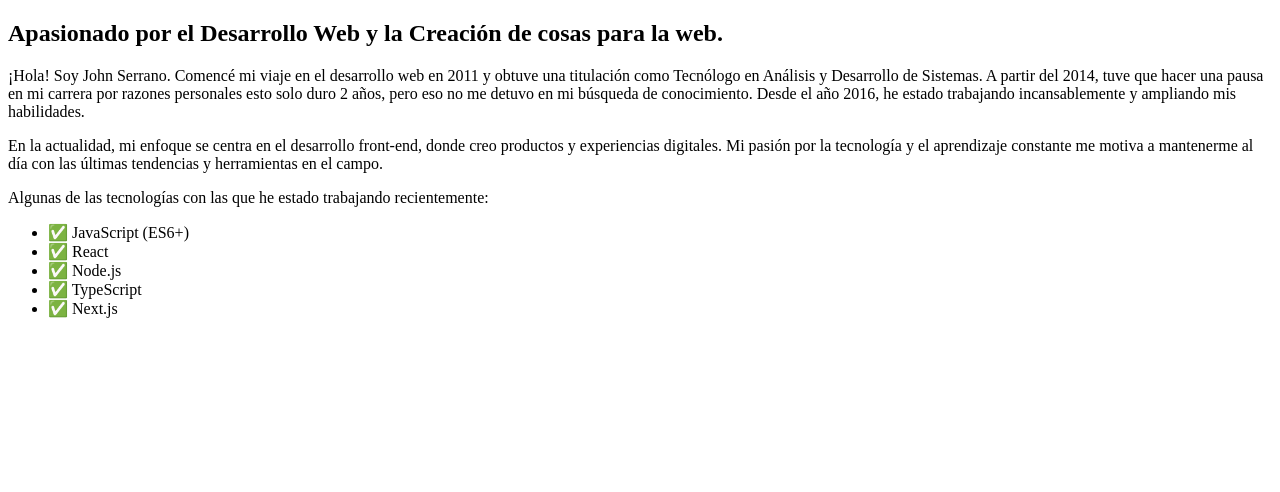
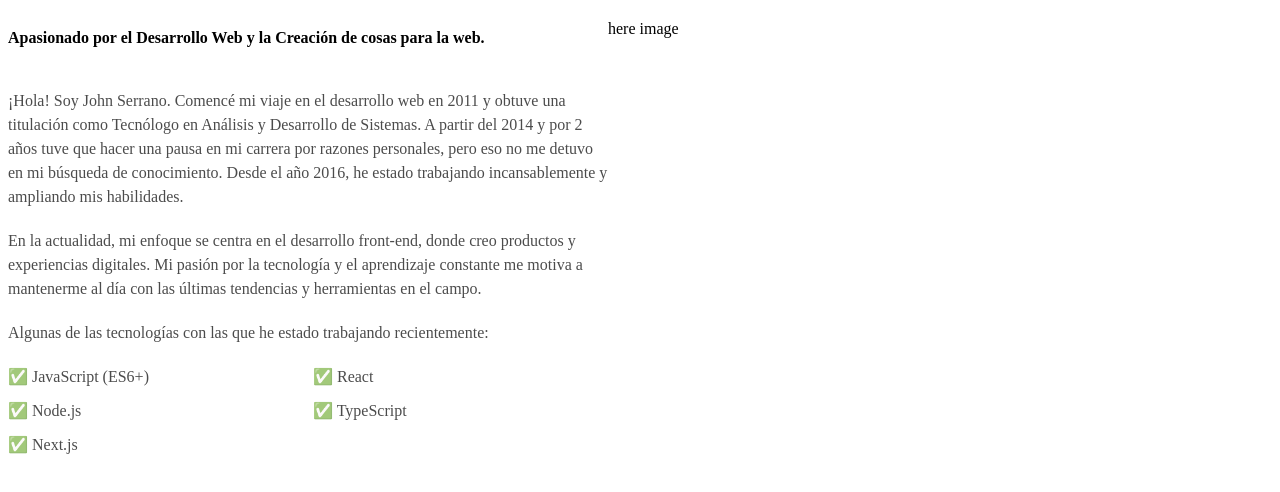
Before and after one commit to johnsi15/personal-site-astro, an Astro site: page /portafolio/about in a window 1280 px wide. Built offline with nearby package versions, Linux system fonts and the light colour scheme; Astro itself is replaced by a stand-in of ours.

Commit message:
Add styles about and title changes

```diff
--- a/src/pages/portafolio/about.astro
+++ b/src/pages/portafolio/about.astro
@@ -1,5 +1,7 @@
 <section class='about'>
   <!-- <h2>Me encanta ser desarrollador web y construir cosas para la web.</h2> -->
+
+  <div class='info'>
     <h2>Apasionado por el Desarrollo Web y la Creación de cosas para la web.</h2>
 
     <article>
@@ -10,18 +12,18 @@
       </p> -->
       <p>
         ¡Hola! Soy John Serrano. Comencé mi viaje en el desarrollo web en 2011 y obtuve una titulación como Tecnólogo en
-      Análisis y Desarrollo de Sistemas. A partir del 2014, tuve que hacer una pausa en mi carrera por razones
-      personales esto solo duro 2 años, pero eso no me detuvo en mi búsqueda de conocimiento. Desde el año 2016, he
-      estado trabajando incansablemente y ampliando mis habilidades.
+        Análisis y Desarrollo de Sistemas. A partir del 2014 y por 2 años tuve que hacer una pausa en mi carrera por
+        razones personales, pero eso no me detuvo en mi búsqueda de conocimiento. Desde el año 2016, he estado
+        trabajando incansablemente y ampliando mis habilidades.
       </p>
       <!-- <p>
         Actualmente me enfoco en el desarrollo front-end, creando productos y experiencias digitales. Mi pasión por la
         tecnología y el aprendizaje constante me impulsa a mantenerme al día con las últimas tendencias y herramientas.
       </p> -->
       <p>
-      En la actualidad, mi enfoque se centra en el desarrollo front-end, donde creo productos y experiencias digitales.
-      Mi pasión por la tecnología y el aprendizaje constante me motiva a mantenerme al día con las últimas tendencias y
-      herramientas en el campo.
+        En la actualidad, mi enfoque se centra en el desarrollo front-end, donde creo productos y experiencias
+        digitales. Mi pasión por la tecnología y el aprendizaje constante me motiva a mantenerme al día con las últimas
+        tendencias y herramientas en el campo.
       </p>
       <!-- <p>Aquí hay algunas tecnologías con las que he estado trabajando recientemente:</p> -->
       <p>Algunas de las tecnologías con las que he estado trabajando recientemente:</p>
@@ -33,4 +35,45 @@
         <li>✅ Next.js</li>
       </ul>
     </article>
+  </div>
+  <div class='image'>here image</div>
 </section>
+
+<style>
+  .about {
+    display: flex;
+    margin: 20px 0;
+  }
+
+  .info {
+    max-width: 600px;
+  }
+  h2 {
+    font-size: var(--font-size-large);
+    color: var(--color-white);
+    line-height: 2.3rem;
+    margin: 0;
+    text-wrap: balance;
+    margin-bottom: 32px;
+  }
+  article p {
+    color: var(--color-white);
+    opacity: 0.7;
+    font-size: var(--font-size-medium-text);
+    line-height: 1.5rem;
+    margin: 0 0 20px;
+  }
+
+  ul {
+    list-style: none;
+    padding: 0;
+    margin: 0;
+    display: grid;
+    grid-template-columns: 1fr 1fr;
+    gap: 10px;
+    color: var(--color-white);
+    opacity: 0.7;
+    font-size: var(--font-size-medium-text);
+    line-height: 1.5rem;
+  }
+</style>
--- a/src/pages/portafolio/index.astro
+++ b/src/pages/portafolio/index.astro
@@ -28,18 +28,24 @@ import Header from './header.astro'
     --color-blue: #001d3d;
     --secondary-color: #002851;
     --tertiary-color: #004d94;
+    --color-blue-500: #007cff;
+    --color-blue-800: #004095;
     --light-gray: #344358;
     --color-gray: #2f3a4c;
     --dark-gray: #1f2532;
     --color-white: #fff;
+    --color-black: #000;
     --container: 1000px;
+    --font-size-small: 0.5rem;
+    --font-size-normal: 1rem;
+    --font-size-medium-small: 1.3rem;
+    --font-size-medium-text: 1.2rem;
+    --font-size-medium: 1.5rem;
+    --font-size-large: 2rem;
+    --font-size-x-large: 3.3rem;
 
     flex: 1;
-    background: hsla(211, 100%, 12%, 1);
-    background: radial-gradient(circle, hsla(211, 100%, 12%, 1) 0%, hsla(216, 100%, 4%, 1) 100%);
-    background: -moz-radial-gradient(circle, hsla(211, 100%, 12%, 1) 0%, hsla(216, 100%, 4%, 1) 100%);
-    background: -webkit-radial-gradient(circle, hsla(211, 100%, 12%, 1) 0%, hsla(216, 100%, 4%, 1) 100%);
-    filter: progid: DXImageTransform.Microsoft.gradient( startColorstr="#001D3D", endColorstr="#000814", GradientType=1 );
+    background: var(--dark-color);
   }
 
   .container {
```
Also changed, not shown: src/pages/portafolio/header.astro (+50 -8 lines), public/profile.jpg. Lines whose indentation alone changed are shown as unchanged.
